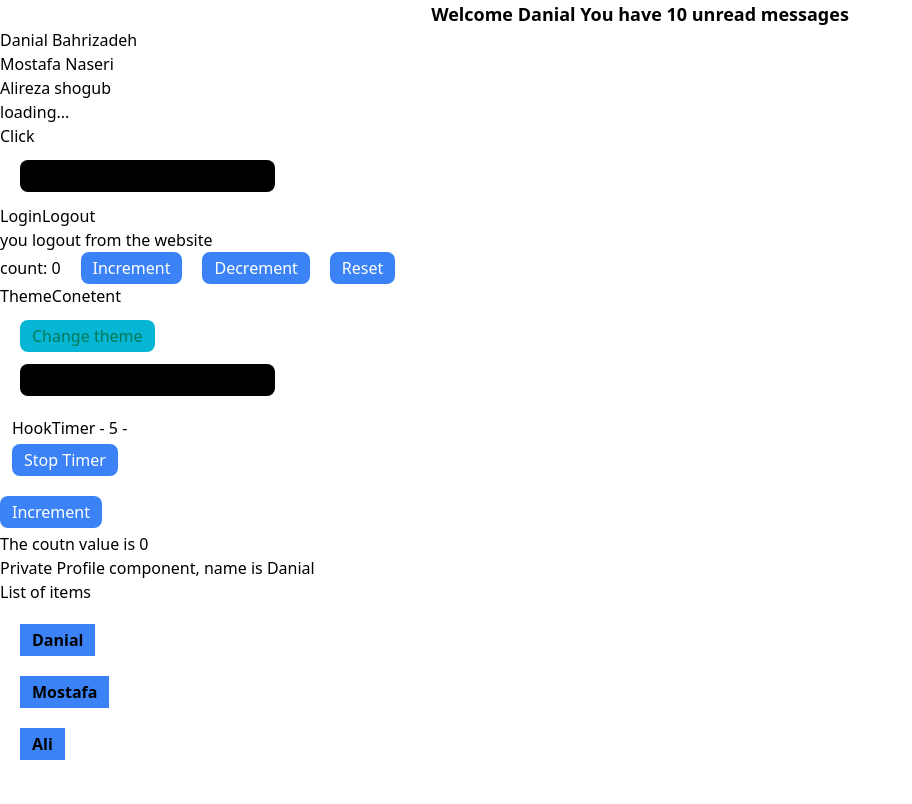
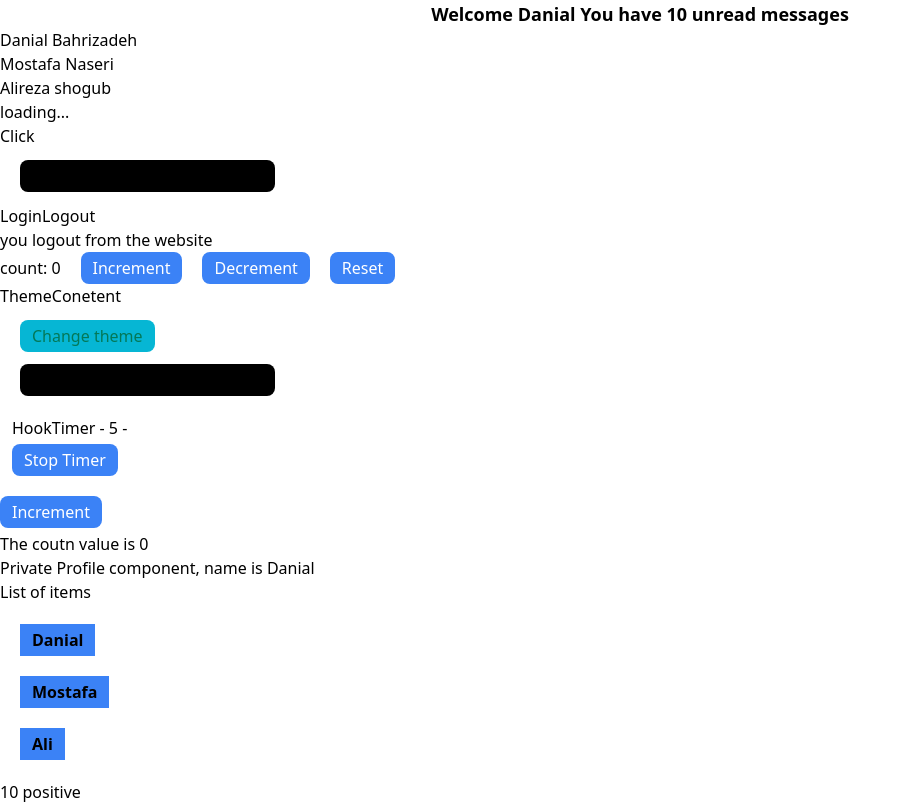
Before and after one commit to DanialBahrizadeh/react-typescript-2, a React (Create React App) app: page / in a window 1280 px wide. Shown: the whole page, without its empty margins (0-912 px from the left). Built offline with nearby package versions, Linux system fonts and the light colour scheme.

Commit message:
and this is how you can make sure that your type  options props if one of them true the other will be false

```diff
--- a/src/App.tsx
+++ b/src/App.tsx
@@ -16,6 +16,7 @@ import CounterClass from "./components/class/CounterClass";
 import Private from "./components/auth/Private";
 import Profile from "./components/auth/Profile";
 import List from "./components/generics/List";
+import RandomNumber from "./components/restriction/RandomNumber";
 const App: React.FunctionComponent = () => {
   const personNames: PersonNameModel[] = [
     {
@@ -84,6 +85,7 @@ const App: React.FunctionComponent = () => {
       <CounterClass message="The coutn value is " />
       <Private isLogged={true} Component={Profile} />
       <List items={items} onClick={(item) => console.log(item)} />
+      <RandomNumber value={10} isPositive />
     </div>
   );
 };
--- /dev/null
+++ b/src/components/restriction/RandomNumber.tsx
@@ -0,0 +1,34 @@
+import { FunctionComponent } from "react";
+
+type RandomNumberType = {
+  value: number;
+};
+
+type PositiveNumber = RandomNumberType & {
+  isPositive: boolean;
+  isNegative?: never | false;
+  isZero?: never | false;
+};
+type NegativeNumber = RandomNumberType & {
+  isNegative: boolean;
+  isPositive?: never | false;
+  isZero?: never | false;
+};
+type ZeroNumber = RandomNumberType & {
+  isZero: boolean;
+  isNegative?: never | false;
+  isPositive?: never | false;
+};
+
+type RandomNumberProps = PositiveNumber | NegativeNumber | ZeroNumber;
+
+const RandomNumber: FunctionComponent<RandomNumberProps> = (props) => {
+  return (
+    <div>
+      {props.value} {props.isPositive && "positive"}{" "}
+      {props.isNegative && "negative"} {props.isZero && "zero"}
+    </div>
+  );
+};
+
+export default RandomNumber;
```
